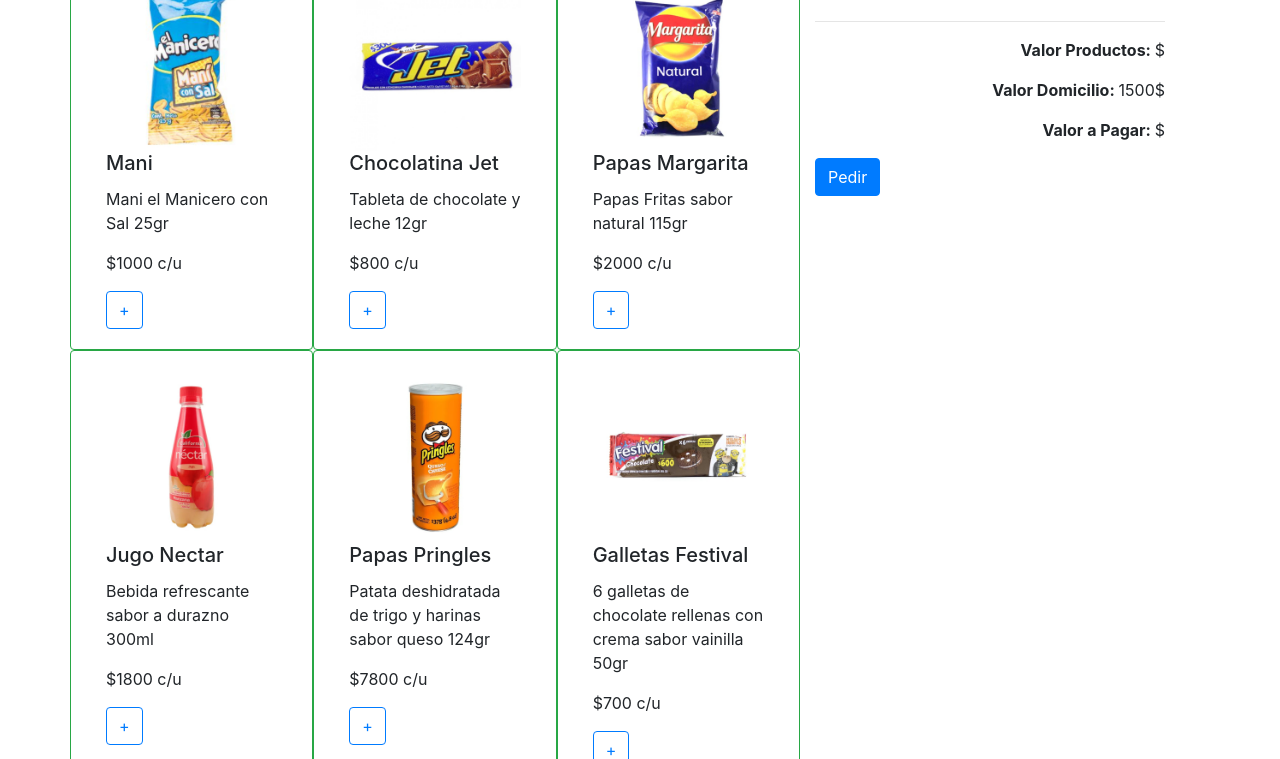
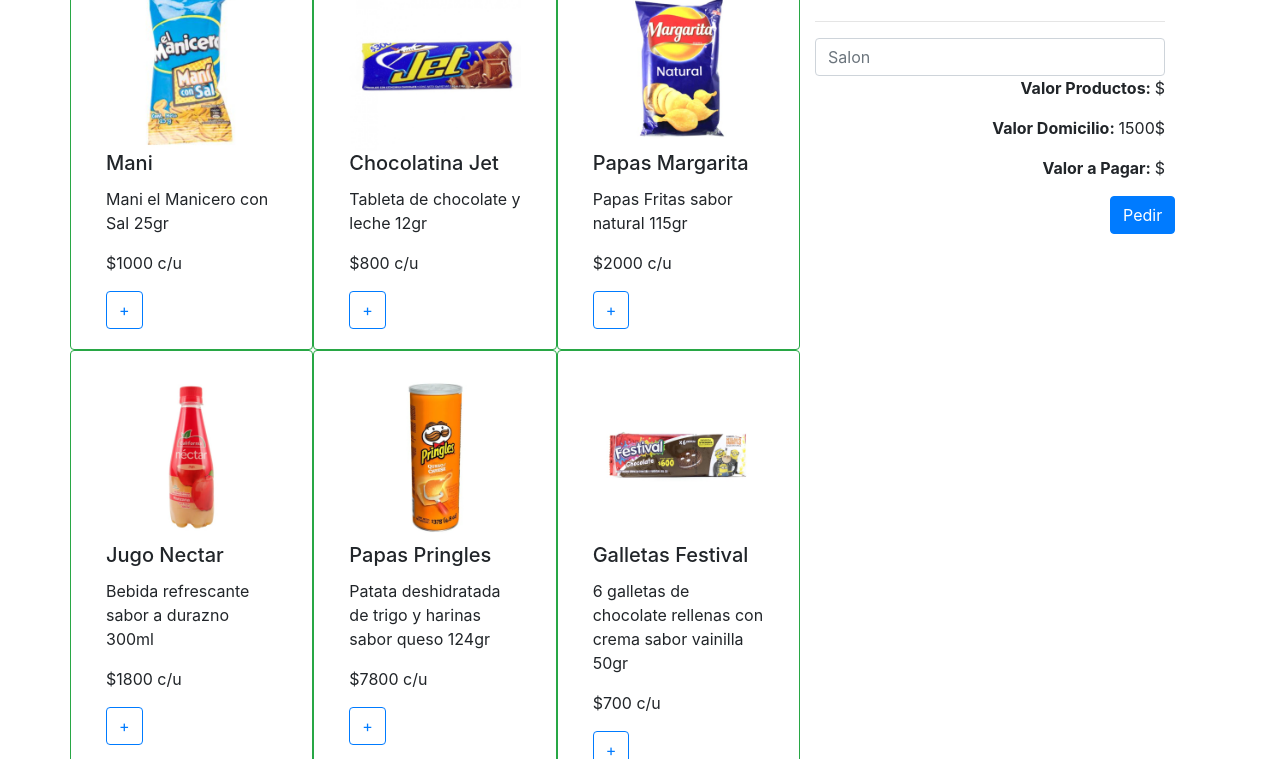
Before and after one commit to SierraJuanSe/EstudiApp, a plain HTML site: page index2.html in a window 1280 px wide. Shown: the part 41-800 px from the top of the page. Drawn offline with nearby package versions, Linux system fonts and the light colour scheme.

Commit message:
Agrego el campo de texto para el salon

```diff
--- a/index2.html
+++ b/index2.html
@@ -22,11 +22,26 @@
                     <ul id="carrito" class="list-group" class="rounded"  ></ul>
                     <hr>
                     <!-- Precio total -->
+                    <input type="text" class="form-control" placeholder="Salon">
                     <p class="text-right"><b>Valor Productos: </b><span id="total"></span>&dollar;</p>
                     <p class="text-right"><b>Valor Domicilio: </b> 1500<span id="domicilio"></span>&dollar;</p>
                     <p class="text-right"><b>Valor a Pagar: </b><span id="final"></span>&dollar;</p>
-                    <button type="button" class="btn btn-primary" >Pedir</button>
 
+                    <div class="container">
+                      <div class="row">
+                        <div class="col-sm">
+                        </div>
+                        <div class="col-sm">
+                        </div>
+                        <div class="col-sm">
+                        </div>
+                        <div class="col-sm">
+                        </div>
+                        <div class="col-sm">
+                          <button type="button" class="btn btn-primary" >Pedir</button>
+                        </div>
+                      </div>
+                    </div>
                 </aside>
             </div>
         </div>
```
